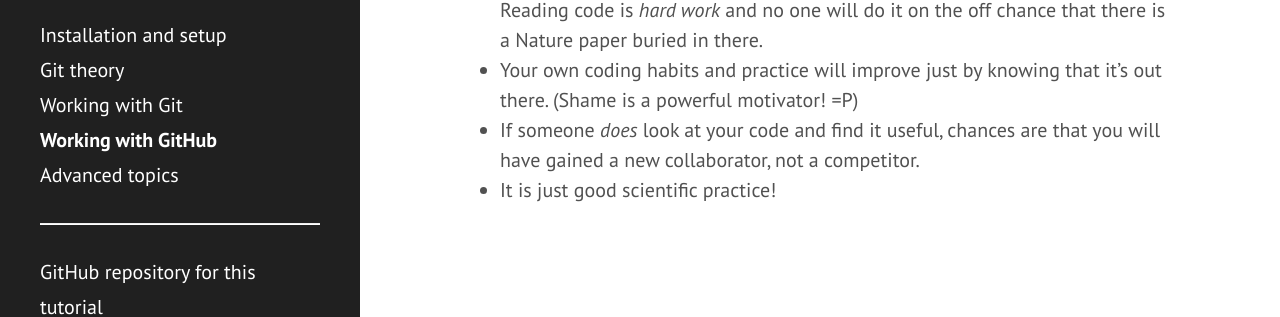
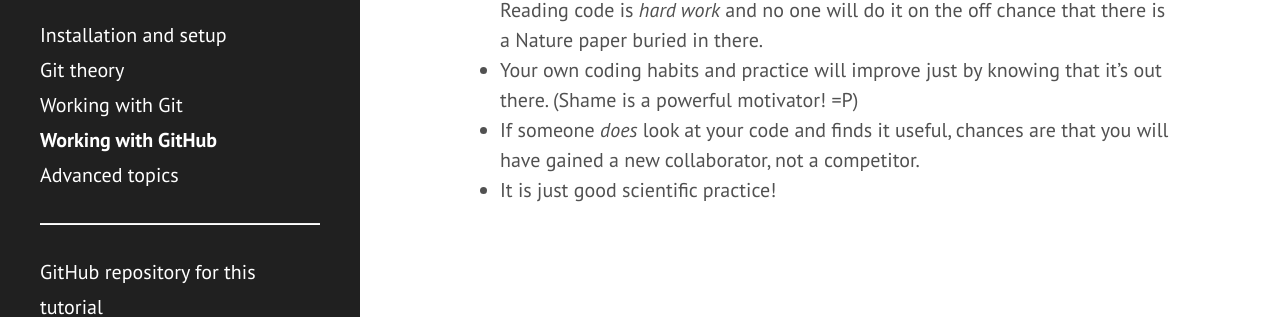
Before and after one commit to jni/git-tutorial, a Jekyll site: the page built from 3-github.md, in a window 1280 px wide and 900 px high, scrolled down 6734 px. Shown: the part 535-852 px from the top of the window. Built offline with Jekyll 4.4.1, drawn with Linux system fonts in a browser that asks for light colours.

Commit message:
Fix typo

```diff
--- a/3-github.md
+++ b/3-github.md
@@ -302,6 +302,6 @@ Finally, Bob will try to push back to his GitHub account but this will fail.
   off chance that there is a Nature paper buried in there.
 - Your own coding habits and practice will improve just by knowing that
   it's out there. (Shame is a powerful motivator! =P)
-- If someone *does* look at your code and find it useful, chances are
+- If someone *does* look at your code and finds it useful, chances are
   that you will have gained a new collaborator, not a competitor.
 - It is just good scientific practice!
```
